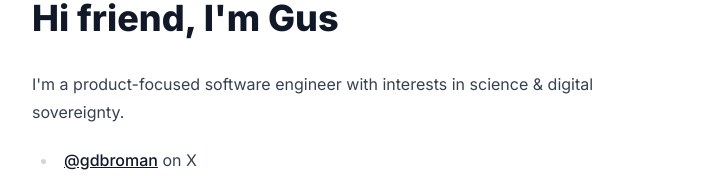
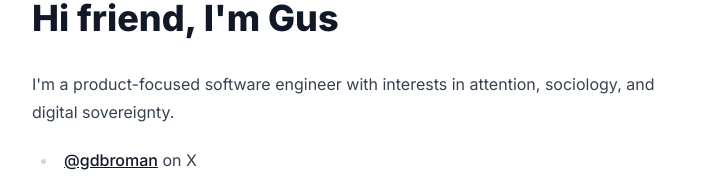
Before and after one commit to gdbroman/broman.blog, a Next.js app: page /about in a window 1280 px wide. Shown: the part 421-597 px from the top of the page, without its empty margins (288-991 px from the left). Built offline with nearby package versions, Linux system fonts and the light colour scheme.

Commit message:
Update interests

```diff
--- a/app/about/page.tsx
+++ b/app/about/page.tsx
@@ -3,7 +3,7 @@ import Image from "next/image";
 export const metadata = {
   title: "Hi friend, I'm Gus",
   description:
-    "I'm a product-focused software engineer with interests in science & digital sovereignty.",
+    "I'm a product-focused software engineer with interests in attention, sociology, and digital sovereignty.",
 };
 
 export default function About() {
```
